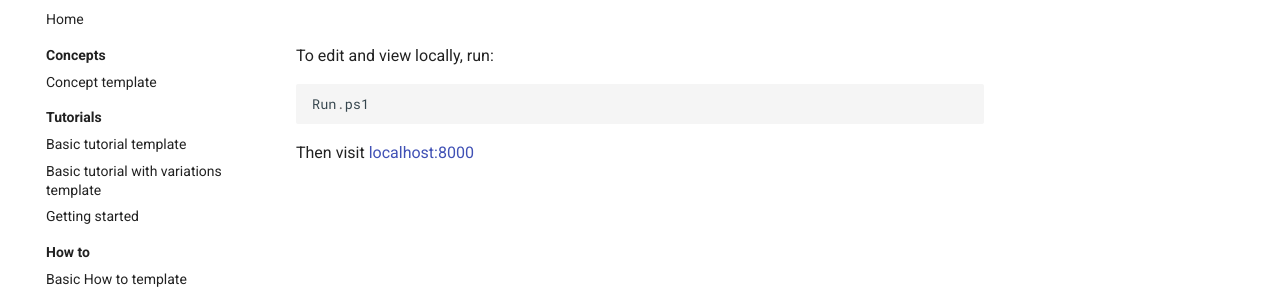
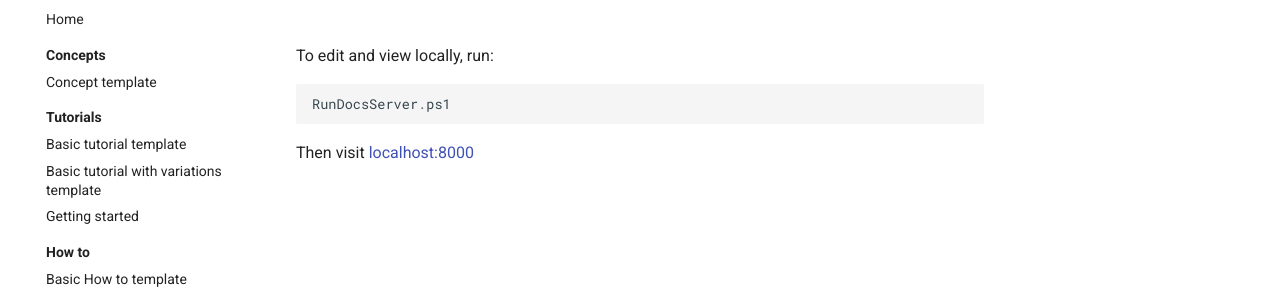
Before and after one commit to robbiekouwenberg/diataxis-template, an MkDocs documentation site: the page built from docs/how-to/start-local-documentation-server.md, in a window 1280 px wide. Shown: the part 137-426 px from the top of the page. Built offline with MkDocs 1.6.1 and Material for MkDocs 9.7.7, drawn with Linux system fonts in a browser that asks for light colours; comment, search, counter and statistics services are not loaded.

Commit message:
rename Run script

````diff
--- a/docs/how-to/start-local-documentation-server.md
+++ b/docs/how-to/start-local-documentation-server.md
@@ -1,7 +1,7 @@
 To edit and view locally, run:
 
 ```powershell
-Run.ps1
+RunDocsServer.ps1
 ```
 
 Then visit [localhost:8000](http://localhost:8000)
````
Also changed, not shown: docs/tutorials/getting-started-with-developing.md (+1 -1 lines), 2 other files.
